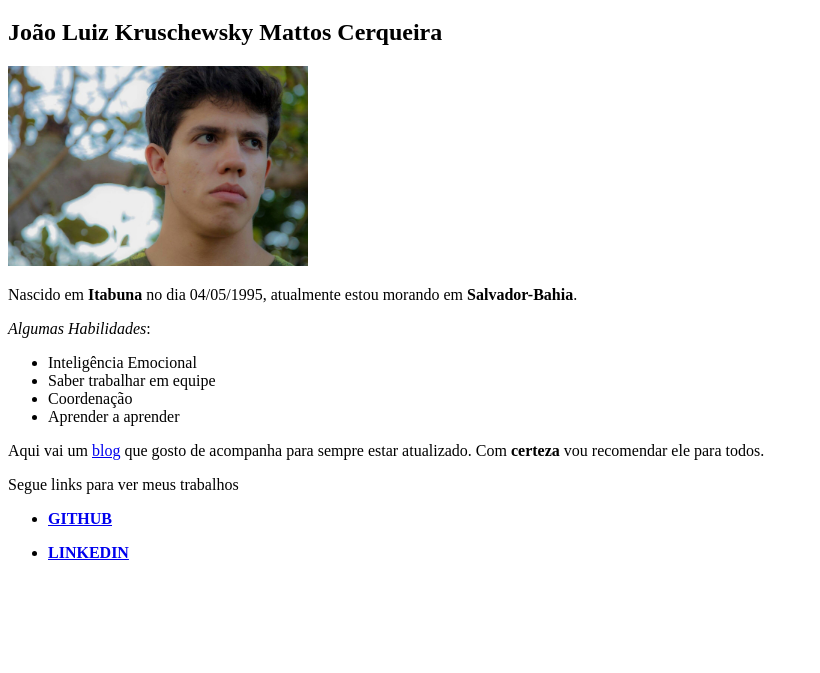
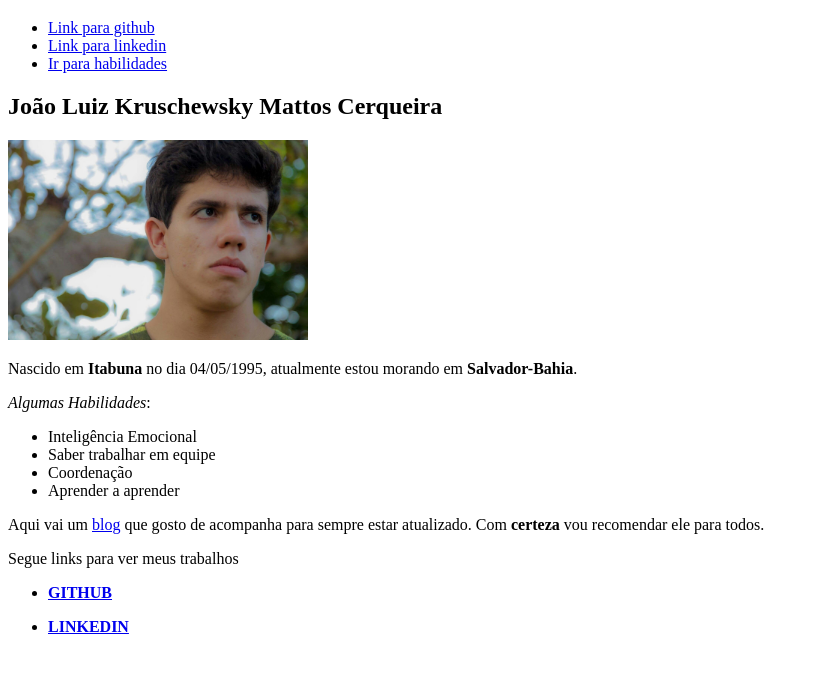
Before and after one commit to kruschewskyjoao/kruschewskyjoao.github.io, a plain HTML site: page index.html in a window 1280 px wide. Shown: the part 61-734 px from the top of the page, without its empty margins (0-820 px from the left). Drawn offline with Linux system fonts and the light colour scheme.

Commit message:
Adição de links internos

```diff
--- a/index.html
+++ b/index.html
@@ -8,10 +8,15 @@
 </head>
 <body>
     <h1>Portfólio</h1>
+    <ul>
+        <li><a href="#gith">Link para github</a></li>
+        <li><a href="#linke">Link para linkedin</a></li>
+        <li><a href="#ahab">Ir para habilidades</a></li>
+    </ul>
     <h2>João Luiz Kruschewsky Mattos Cerqueira</h2>
     <img src="fotoatual.jpg" alt="Foto do João com fundo desfocado olhando para o lado" width="300px">
     <p>Nascido em <strong>Itabuna</strong> no dia 04/05/1995, atualmente estou morando em <strong>Salvador-Bahia</strong>.</p>
-    <p><em>Algumas Habilidades</em>:</p>
+    <p id="ahab"><em>Algumas Habilidades</em>:</p>
     <ul>
         <li>Inteligência Emocional</li>
         <li>Saber trabalhar em equipe</li>
@@ -25,10 +30,10 @@
 
     <ul>
         <li>
-            <p><strong><a href="https://github.com/kruschewskyjoao" target="_blank">GITHUB</a></strong></p>
+            <p id="gith"><strong><a href="https://github.com/kruschewskyjoao" target="_blank">GITHUB</a></strong></p>
         </li>
         <li>
-            <p><strong><a href="https://www.linkedin.com/in/jjoaokruschewsky/" target="_blank">LINKEDIN</a></strong></p>
+            <p id="linke"><strong><a href="https://www.linkedin.com/in/jjoaokruschewsky/" target="_blank">LINKEDIN</a></strong></p>
         </li>
     </ul>
 
```
